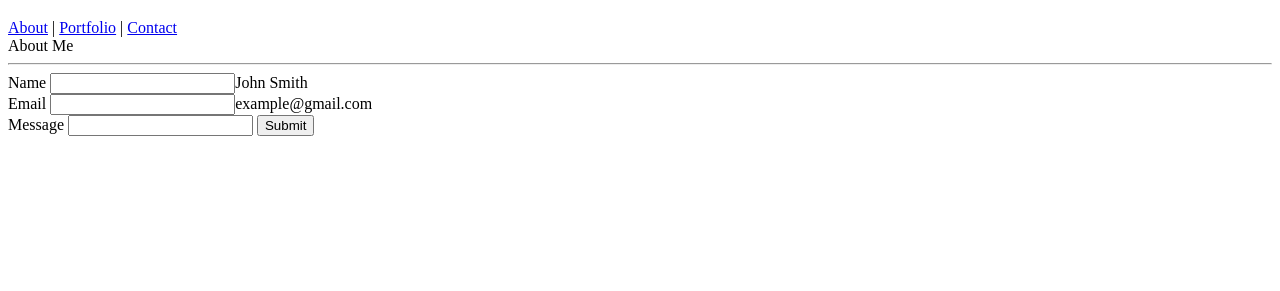
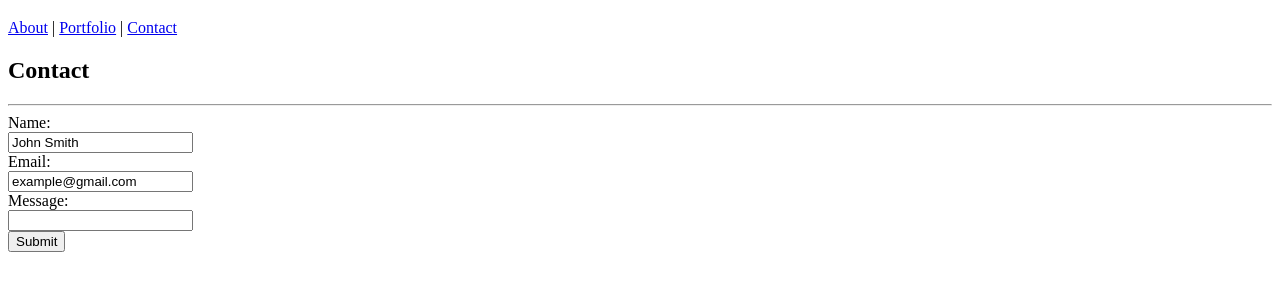
Before and after one commit to baileedastugue/Basic-Portfolio, a plain HTML site: page contact.html in a window 1280 px wide. Shown: the part 61-352 px from the top of the page. Drawn offline with Linux system fonts and the light colour scheme.

Commit message:
contact form updated

```diff
--- a/contact.html
+++ b/contact.html
@@ -14,15 +14,17 @@
         </header>
 
         <main>
-            <heading>About Me</heading>
+            <h2>Contact</h2>
             <hr>
-            Name
-            <input>John Smith</input><br>
-            Email
-            <input>example@gmail.com</input><br>
-            Message
-            <input></input>
-            <button>Submit</button>
+            <form>
+                Name:<br>
+                <input type="text" name="fullname" value="John Smith"><br>
+                Email:<br>
+                <input type="text" name="email" value="example@gmail.com"><br>
+                Message:<br>
+                <input type="text" name="message"><br>
+                <input type="submit" value="Submit">
+            </form>
         </main>
     </body>
 </html>
```
Also changed, not shown: index.html (+1 -1 lines).
